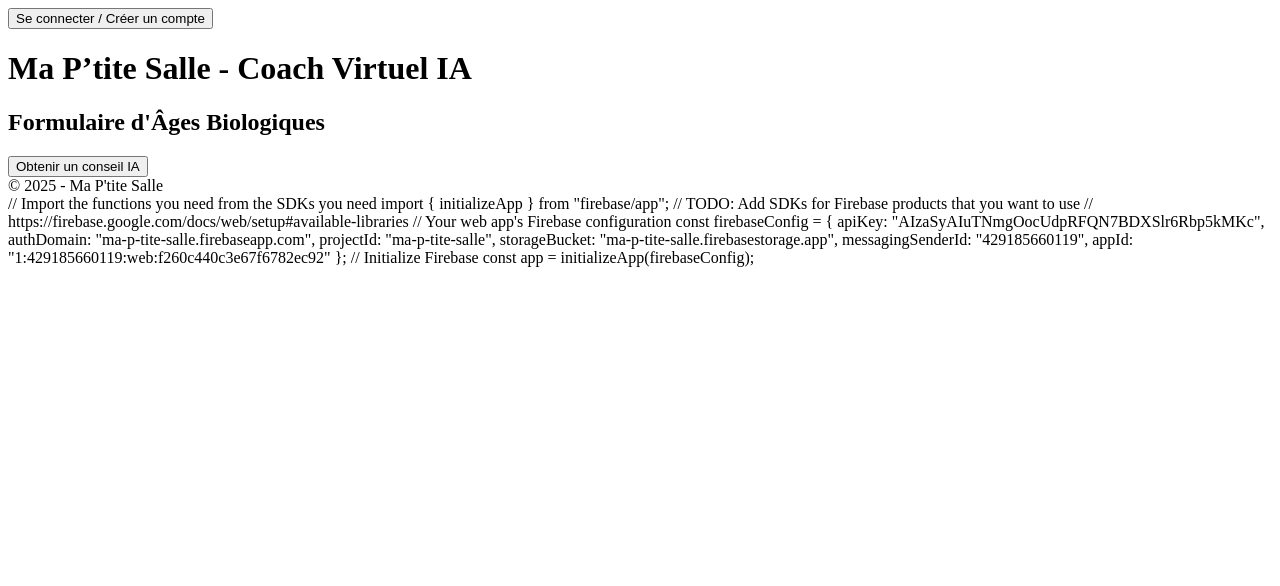
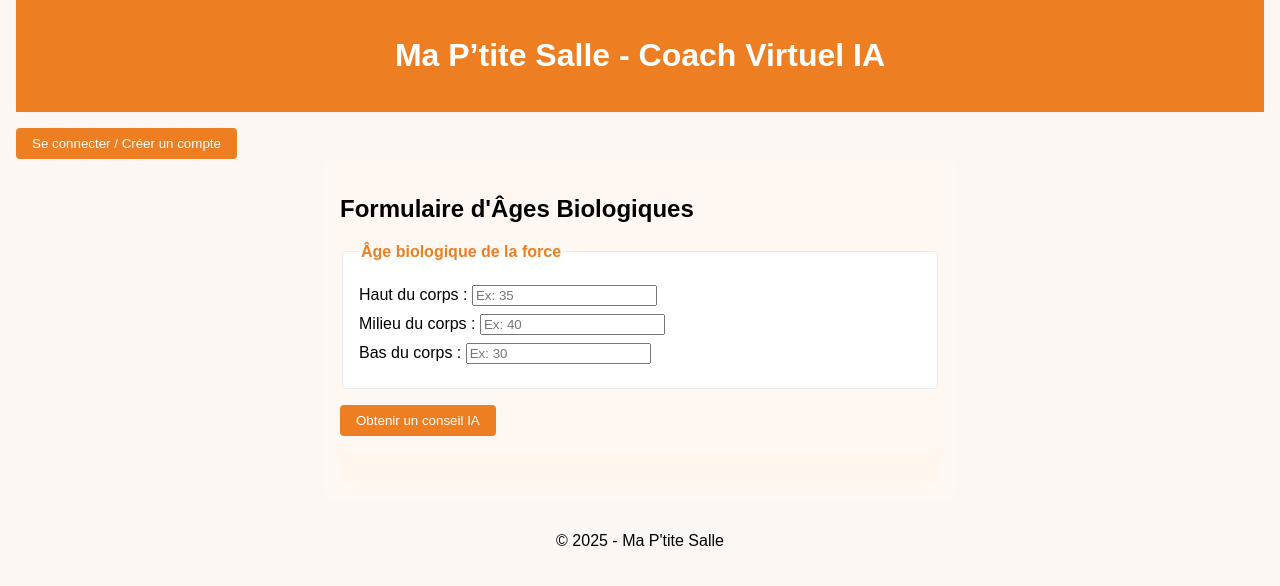
Before and after one commit to maptitesalle/coach-virtuel-ia, a plain HTML site: page index.html in a window 1280 px wide. Drawn offline with Linux system fonts and the light colour scheme.

Commit message:
Update index.html

```diff
--- a/index.html
+++ b/index.html
@@ -1,25 +1,47 @@
 <!DOCTYPE html>
 <html lang="fr">
 <head>
+  <meta charset="UTF-8">
+  <title>Ma P’tite Salle - Coach Virtuel IA</title>
+
+  <!-- Style minimaliste, si besoin -->
+  <style>
+    body {
+      font-family: sans-serif;
+      background: #fdf7f3;
+      margin: 0; padding: 0 1em 2em;
+    }
+    header {
+      background: #ed7e22; color: #fff; text-align: center; padding: 1em;
+      margin-bottom: 1em;
+    }
+    .container {
+      max-width: 600px; margin: 0 auto; background: #fff8f2; padding: 1em;
+      border-radius: 8px;
+    }
+    fieldset {
+      border: 1px solid #ebebeb;
+      margin-bottom: 1em;
+      padding: 1em;
+      border-radius: 4px;
+      background: #fff;
+    }
+    legend {
+      color: #ed7e22;
+      font-weight: bold;
+    }
+    label { display: block; margin: 0.5em 0; }
+    button {
+      background-color: #ed7e22; color: #fff; border: none;
+      padding: 0.6em 1.2em; border-radius: 4px; cursor: pointer;
+    }
+    #response {
+      margin-top: 1em; background: #fff6ed; padding: 1em; border-radius: 4px;
+    }
+  </style>
+
+  <!-- Netlify Identity script -->
   <script src="https://identity.netlify.com/v1/netlify-identity-widget.js"></script>
-<button onClick="netlifyIdentity.open()">Se connecter / Créer un compte</button>
-<script>
-  if (window.netlifyIdentity) {
-    window.netlifyIdentity.on("init", user => {
-      if (!user) {
-        window.netlifyIdentity.on("login", () => {
-          document.location.reload();
-        });
-      }
-    });
-  }
-</script>
-
-  <meta charset="UTF-8" />
-  <title>Ma P’tite Salle - Coach Virtuel IA</title>
-  <style>
-    /* ... Ton style existant ... (omitted for brevity) */
-  </style>
 </head>
 
 <body>
@@ -27,25 +49,80 @@
     <h1>Ma P’tite Salle - Coach Virtuel IA</h1>
   </header>
 
+  <!-- Bouton de connexion Netlify Identity -->
+  <button onclick="netlifyIdentity.open()">Se connecter / Créer un compte</button>
+
+  <!-- Script Netlify Identity : rechargement après login -->
+  <script>
+    if (window.netlifyIdentity) {
+      window.netlifyIdentity.on("init", user => {
+        if (!user) {
+          window.netlifyIdentity.on("login", () => {
+            document.location.reload();
+          });
+        }
+      });
+    }
+  </script>
+
   <div class="container">
     <h2>Formulaire d'Âges Biologiques</h2>
 
     <form id="ageForm">
-      <!-- ... Tous tes champs fieldset ... -->
-      <!-- Section Force, Flexibilité, Métabolique, Cardio -->
-      <!-- Comme dans les exemples précédents -->
+      <!-- Exemples de champs (à adapter si besoin) -->
+      <fieldset>
+        <legend>Âge biologique de la force</legend>
+        <label>Haut du corps :
+          <input type="number" name="forceHaut" placeholder="Ex: 35">
+        </label>
+        <label>Milieu du corps :
+          <input type="number" name="forceMilieu" placeholder="Ex: 40">
+        </label>
+        <label>Bas du corps :
+          <input type="number" name="forceBas" placeholder="Ex: 30">
+        </label>
+      </fieldset>
+
+      <!-- Ajoutez vos fieldsets flexibilité, métabolique, cardio... -->
+      <!-- ... -->
+
+      <!-- Bouton pour appel IA -->
       <button type="button" id="submitBtn">Obtenir un conseil IA</button>
     </form>
 
     <div id="response"></div>
   </div>
 
-  <footer>
+  <footer style="margin-top: 2em; text-align: center;">
     © 2025 - Ma P'tite Salle
   </footer>
 
-  <script>
-  document.addEventListener('DOMContentLoaded', () => {
+  <!-- Script principal en mode module -->
+  <script type="module">
+    // 1) Import ES modules Firebase
+    import { initializeApp } from "https://www.gstatic.com/firebasejs/9.19.1/firebase-app.js";
+    // (Si vous voulez Firestore, importez-le aussi, ex.:
+    // import { getFirestore, collection, addDoc } from "https://www.gstatic.com/firebasejs/9.19.1/firebase-firestore.js";
+    // )
+
+    // 2) Configuration Firebase
+    const firebaseConfig = {
+      apiKey: "AIzaSyAIuTNmgOocUdpRFQN7BDXSlr6Rbp5kMKc",
+      authDomain: "ma-p-tite-salle.firebaseapp.com",
+      projectId: "ma-p-tite-salle",
+      storageBucket: "ma-p-tite-salle.firebasestorage.app",
+      messagingSenderId: "429185660119",
+      appId: "1:429185660119:web:f260c440c3e67f6782ec92"
+    };
+
+    // 3) Initialisation de l'app Firebase
+    const app = initializeApp(firebaseConfig);
+
+    // -- Si vous utilisez Firestore, il vous faudrait:
+    // const db = getFirestore(app);
+    // etc.
+
+    // 4) Gestion du formulaire + appel IA
     const form = document.getElementById('ageForm');
     const submitBtn = document.getElementById('submitBtn');
     const responseDiv = document.getElementById('response');
@@ -69,11 +146,9 @@
         ageCardio: formData.get('ageCardio')
       };
 
-      // Message d'attente
       responseDiv.innerHTML = "En cours de génération...";
 
       try {
-        // Appel à la fonction serverless "ai"
         const res = await fetch('/.netlify/functions/ai', {
           method: 'POST',
           headers: { 'Content-Type': 'application/json' },
@@ -84,36 +159,16 @@
         if (json.error) {
           responseDiv.innerHTML = `<p style="color:red;">Erreur: ${json.error}</p>`;
         } else {
-          // Afficher le texte généré par l'IA
           responseDiv.innerHTML = `
             <h3>Conseil IA :</h3>
             <p>${json.reply}</p>
           `;
         }
-
       } catch (err) {
         console.error(err);
         responseDiv.innerHTML = '<p style="color:red;">Une erreur s\'est produite.</p>';
       }
     });
-  });
   </script>
-  // Import the functions you need from the SDKs you need
-import { initializeApp } from "firebase/app";
-// TODO: Add SDKs for Firebase products that you want to use
-// https://firebase.google.com/docs/web/setup#available-libraries
-
-// Your web app's Firebase configuration
-const firebaseConfig = {
-  apiKey: "AIzaSyAIuTNmgOocUdpRFQN7BDXSlr6Rbp5kMKc",
-  authDomain: "ma-p-tite-salle.firebaseapp.com",
-  projectId: "ma-p-tite-salle",
-  storageBucket: "ma-p-tite-salle.firebasestorage.app",
-  messagingSenderId: "429185660119",
-  appId: "1:429185660119:web:f260c440c3e67f6782ec92"
-};
-
-// Initialize Firebase
-const app = initializeApp(firebaseConfig);
 </body>
 </html>
```
